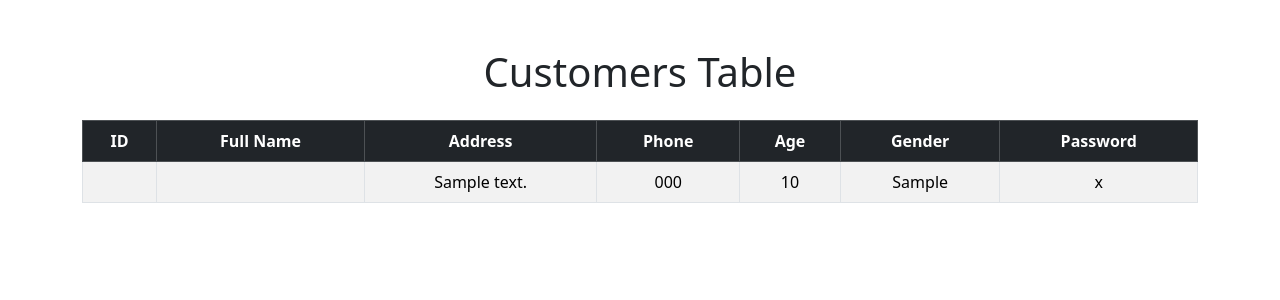
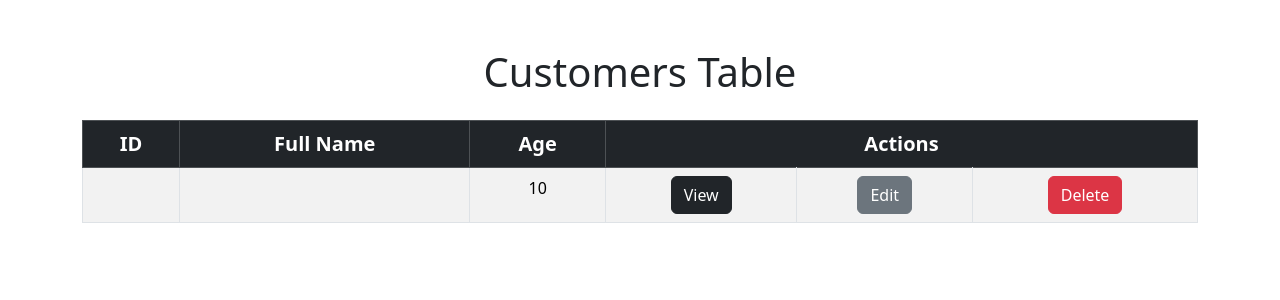
Before and after one commit to MMansy2010/E-Commerce, a PHP site: page / in a window 1280 px wide. Shown: the top 300 px of the page. Run offline with PHP 8.4, Linux system fonts and the light colour scheme; tables that the repository leaves empty or names only in its code hold one stand-in row (values such as "Sample post"); data that the repository does not hold is empty.

Commit message:
edited customers

```diff
--- a/Customers/index.php
+++ b/Customers/index.php
@@ -18,14 +18,11 @@ include_once "../Includes/header.php";
 
     <table class="table table-bordered table-striped table-hover text-center">
         <thead class="table-dark">
-            <tr>
+            <tr class="fs-5">
                 <th>ID</th>
                 <th>Full Name</th>
-                <th>Address</th>
-                <th>Phone</th>
                 <th>Age</th>
-                <th>Gender</th>
-                <th>Password</th>
+                <th colspan="3" class = "table-dark">Actions</th>
             </tr>
         </thead>
         <tbody>
@@ -34,11 +31,10 @@ include_once "../Includes/header.php";
                 echo "<tr>
                         <td>{$customer['ID']}</td>
                         <td>{$customer['fullName']}</td>
-                        <td>{$customer['address']}</td>
-                        <td>{$customer['phone']}</td>
                         <td>{$customer['age']}</td>
-                        <td>{$customer['gender']}</td>
-                        <td>{$customer['password']}</td>
+                        <td><a class='btn btn-dark' href='view.php?id={$customer['ID']}'>View</a></td>
+                        <td><a class='btn btn-secondary' href='edit.php?id={$customer['ID']}'>Edit</a></td>
+                        <td><a class='btn btn-danger' href='delete.php?id={$customer['ID']}'>Delete</a></td>
                       </tr>";
             }
             ?>
```
